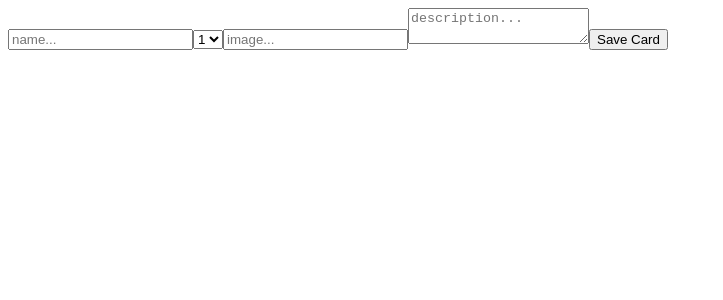
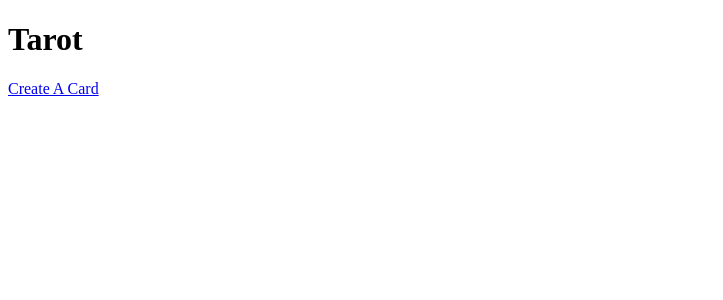
Before and after one commit to dakotadruley/tarot_frontend, a React app: page / in a window 1280 px wide. Shown: the top 300 px of the page, without its empty margins (0-723 px from the left). Built offline with nearby package versions, Linux system fonts and the light colour scheme.

Commit message:
added react-router-dom and a Home component

```diff
--- a/package.json
+++ b/package.json
@@ -28,6 +28,7 @@
     "react": "^16.13.1",
     "react-dom": "^16.13.1",
     "react-redux": "^7.2.0",
+    "react-router-dom": "^5.2.0",
     "redux": "^4.0.5"
   },
   "devDependencies": {
--- a/src/components/App/App.jsx
+++ b/src/components/App/App.jsx
@@ -1,10 +1,17 @@
 import React from 'react';
+import { BrowserRouter as Router, Route, Switch, Link } from 'react-router-dom';
 import CardForm from '../CardForm/CardForm';
+import Home from '../Home/Home';
 
 export default function App() {
   return (
     <>
-    <CardForm />
+    <Router>
+      <Switch>
+        <Link exact path ='/' component={Home}/>
+        <Link exact path ='/createCard' component={CardForm} />
+      </Switch>
+    </Router>
     </>
   );
 }
--- /dev/null
+++ b/src/components/Home/Home.jsx
@@ -0,0 +1,14 @@
+import React from 'react';
+import { Link } from 'react-router-dom';
+
+const Home = () => {
+
+    return (
+        <>
+        <h1>Tarot</h1>
+        <Link to='/createCard'>Create A Card</Link>
+        </>
+
+)};
+
+export default Home;
```
Also changed, not shown: 1 other file (tests, documents, lock files or other folders).
